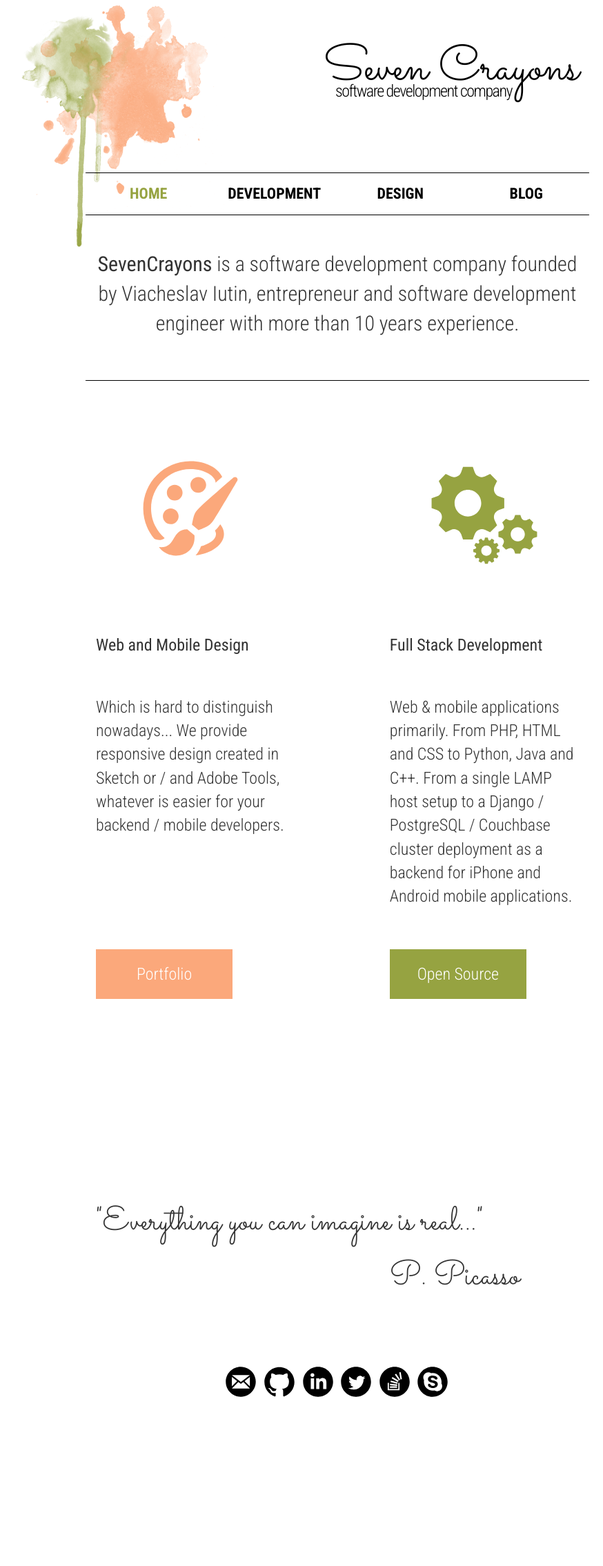
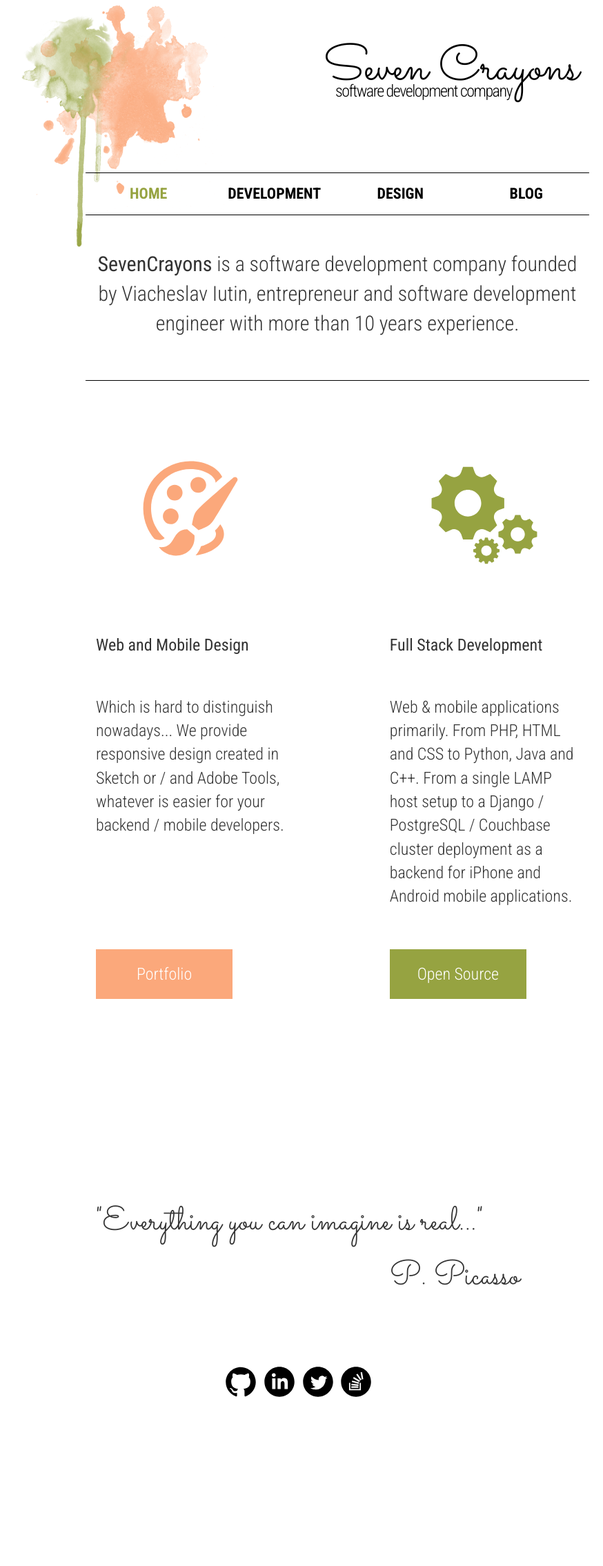
Before and after one commit to iutinvg/iutinvg.github.io, a Jekyll site: the page built from index.html, in a window 1280 px wide. Shown: the whole page at 69% size, without its empty margins (151-1025 px from the left). Built offline with Jekyll 4.4.1, drawn with Linux system fonts in a browser that asks for light colours; nearby versions of some CDN libraries.

Commit message:
take out extra footer links

```diff
--- a/_includes/footer.html
+++ b/_includes/footer.html
@@ -13,12 +13,10 @@
   <div class="row social">
     <div class="col-xs-10 col-xs-offset-1 col-sm-6 col-sm-offset-3">
       <ul class="list-inline">
-        <li><a target="_blank" class="email" href="mailto:iutinvg@gmail.com">Email</a></li>
         <li><a target="_blank" class="github" href="https://github.com/iutinvg">Github</a></li>
         <li><a target="_blank" class="linkedin" href="https://linkedin.com/in/iutin">Linkedin</a></li>
         <li><a target="_blank" class="twitter" href="https://twitter.com/iutinvg">Twitter</a></li>
         <li><a target="_blank" class="stack" href="http://stackoverflow.com/users/444966/iutinvg">Stackoverflow</a></li>
-        <li><a target="_blank" class="skype" href="skype:iutinslava">Skype</a></li>
       </ul>
     </div>
   </div>
```
